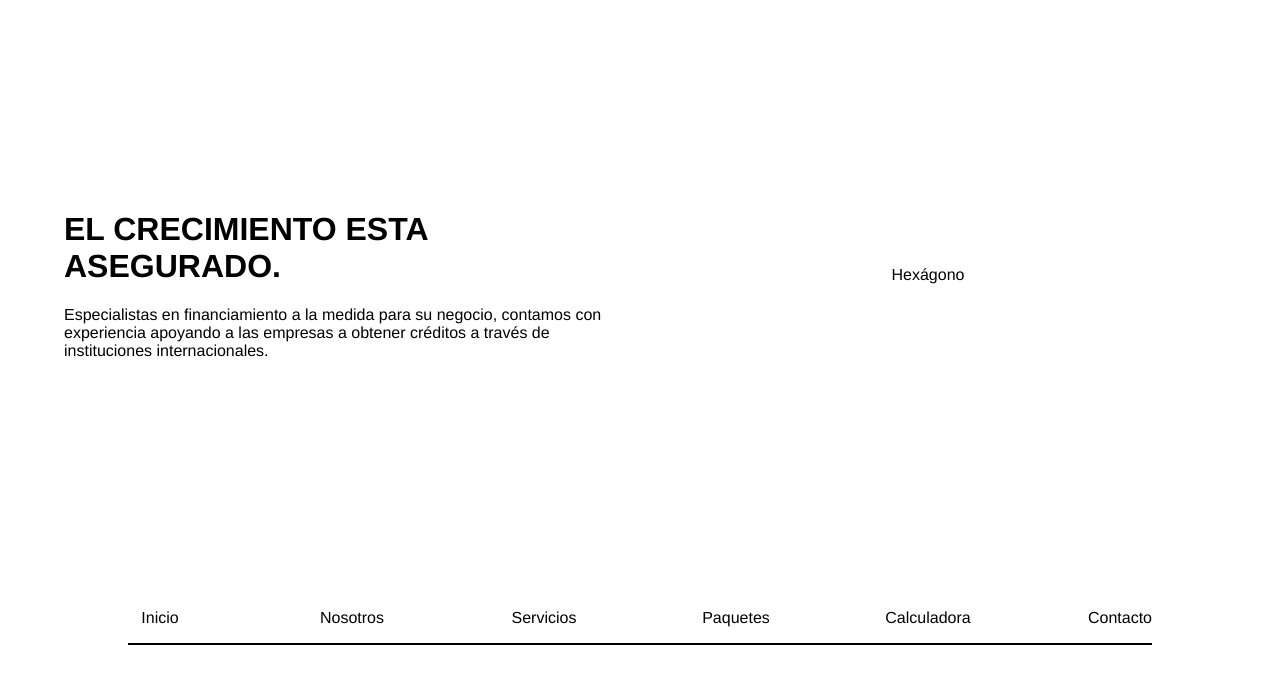
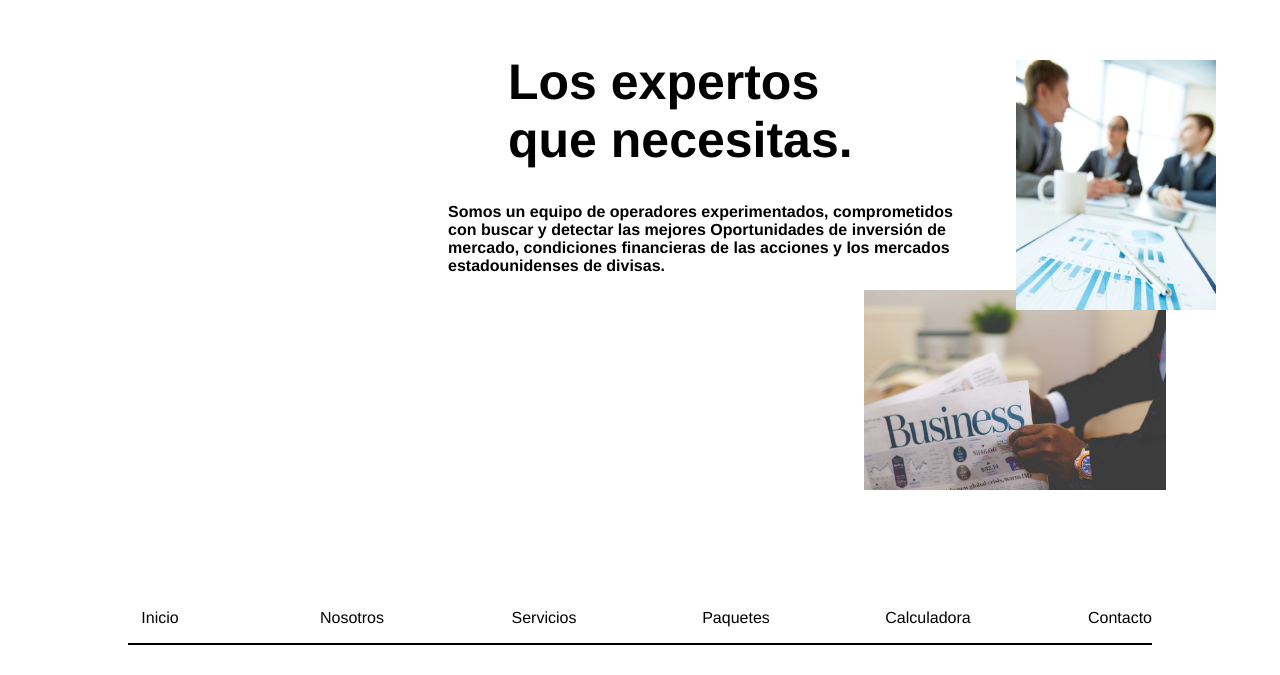
Before and after one commit to sapphiredev01/Web-finanzas, a React (Vite) app: page / in a window 1280 px wide. Shown: the part 125-800 px from the top of the page. Built offline with nearby package versions, Linux system fonts and the light colour scheme.

Commit message:
Reacomodo con grid

```diff
--- a/src/App.jsx
+++ b/src/App.jsx
@@ -6,7 +6,7 @@ import Servicios from "./components/Servicios/Servicios"
 function App() {
   return (
     <div>
-      <Inicio />
+      <Nosotros />
     </div>
   )
 }
--- a/src/components/Nosotros/Nosotros.jsx
+++ b/src/components/Nosotros/Nosotros.jsx
@@ -9,29 +9,56 @@ import {
   HiOutlineMail,
 } from "react-icons/all";
 
+const Content = styled.div`
+  grid-area: 2 / 1 / 7 / 6;
+  display: grid;
+  grid-template-columns: repeat(6, 1fr);
+  grid-template-rows: repeat(5, 0fr);
+  grid-column-gap: 0px;
+  grid-row-gap: 0px;
+`;
+
+const Left = styled.div`
+  grid-area: 1 / 1 / 6 / 3;
+  display: flex;
+  flex-direction: column;
+  justify-content: center;
+  align-items: center;
+`;
+
+const Middle = styled.div`
+  grid-area: 2 / 3 / 4 / 5;
+  display: flex;
+  flex-direction: column;
+  justify-content: flex-end;
+  align-items: flex-start;
+`;
+
+const Right = styled.div`
+  grid-area: 1 / 5 / 6 / 7;
+  display: flex;
+  flex-direction: column;
+  justify-content: center;
+  align-items: flex-end;
+`;
+
 const Title = styled.h1`
   text-align: left;
   font: bold 50px Helvetica;
   letter-spacing: 0px;
   color: #000000;
   opacity: 1;
-  position: relative;
-  top: 45px;
-  left: 100px;
   width: 400px;
   height: 150px;
+  margin-left: 60px;
 `;
 
-const Content = styled.div`
-grid-area: 2 / 1 / 7 / 6;
+const Text = styled.div`
   text-align: left;
   font: bold 16px Helvetica;
   letter-spacing: 0px;
   color: #000000;
   opacity: 1;
-  position relative;
-  top: 50px;
-  left: 80px;
   width: 525px;
   height: 150px;
 `;
@@ -39,23 +66,14 @@ grid-area: 2 / 1 / 7 / 6;
 const ImageHor = styled.img`
   background-image: url(${(props) => props.src});
   height: 200px;
+  margin-right: 50px;
 `;
 
 const ImageVer = styled.img`
   background-image: url(${(props) => props.src});
-  height: 300px;
-  position: absolute;
-  right: 75px;
-  bottom: 200px;
-`;
-
-const ImgBox = styled.div`
-  width: 100%;
-  height: auto;
-  display: flex;
-  justify-content: flex-end;
-  align-content: center;
-  margin-right: 200px;
+  height: 250px;
+  position: relative;
+  margin-bottom: -20px;
 `;
 
 const Nosotros = () => {
@@ -75,16 +93,21 @@ const Nosotros = () => {
           <HiOutlineMail />
         </MediaItem>
       </Media>
-      <Title>Los expertos que necesitas.</Title>
       <Content>
-        Somos un equipo de operadores experimentados, comprometidos con buscar y
-        detectar las mejores Oportunidades de inversión de mercado, condiciones
-        financieras de las acciones y los mercados estadounidenses de divisas.
+        <Middle>
+          <Title>Los expertos que necesitas.</Title>
+          <Text>
+            Somos un equipo de operadores experimentados, comprometidos con
+            buscar y detectar las mejores Oportunidades de inversión de mercado,
+            condiciones financieras de las acciones y los mercados
+            estadounidenses de divisas.
+          </Text>
+        </Middle>
+        <Right>
+          <ImageVer src="src/images/business4.jpg" />
+          <ImageHor src="src/images/business.jpg" />
+        </Right>
       </Content>
-      <ImgBox>
-        <ImageHor src="src/images/business.jpg" />
-        <ImageVer src="src/images/business4.jpg" />
-      </ImgBox>
       <Nav>
         <Link>Inicio</Link>
         <Link>Nosotros</Link>
```
